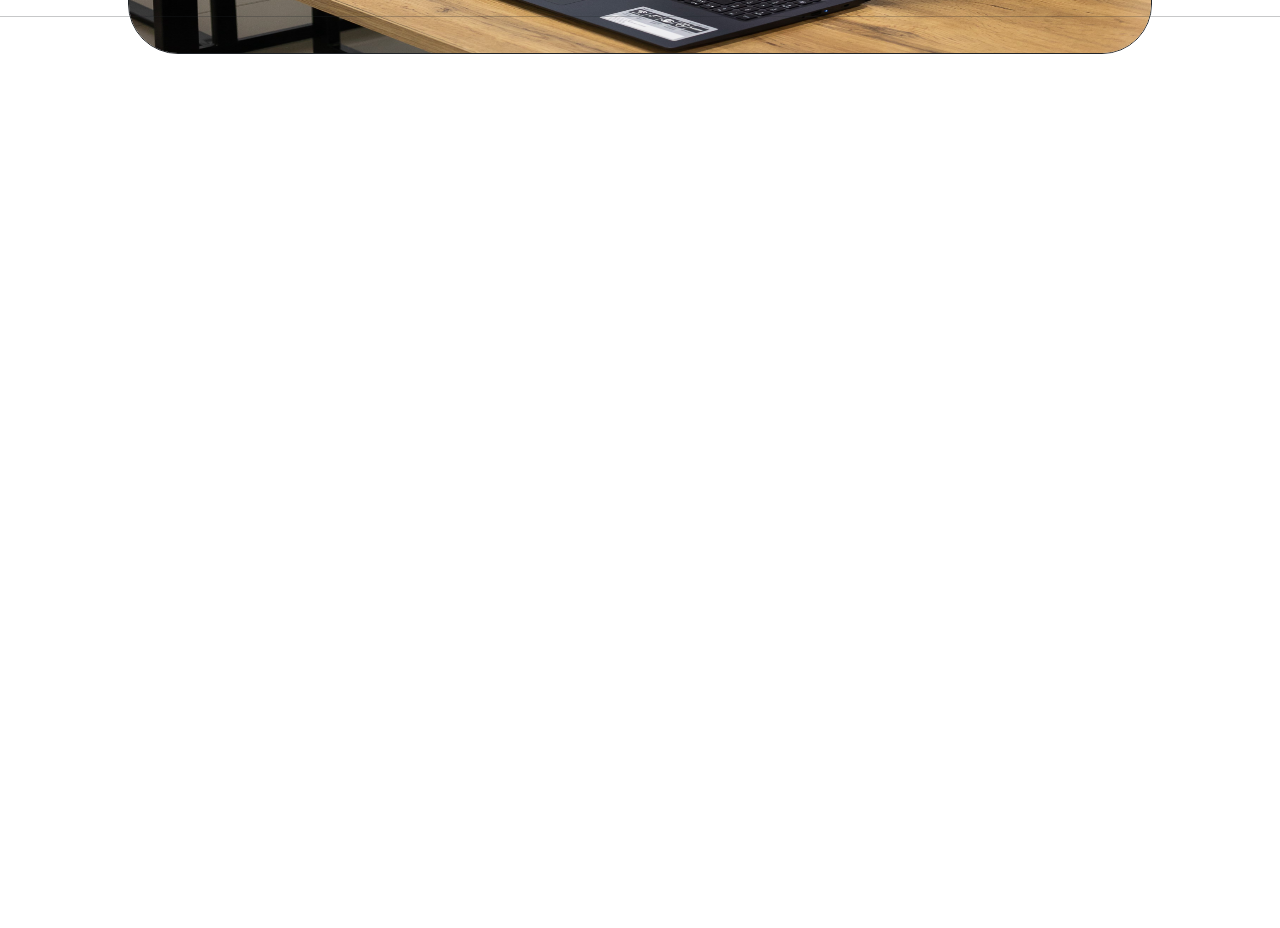
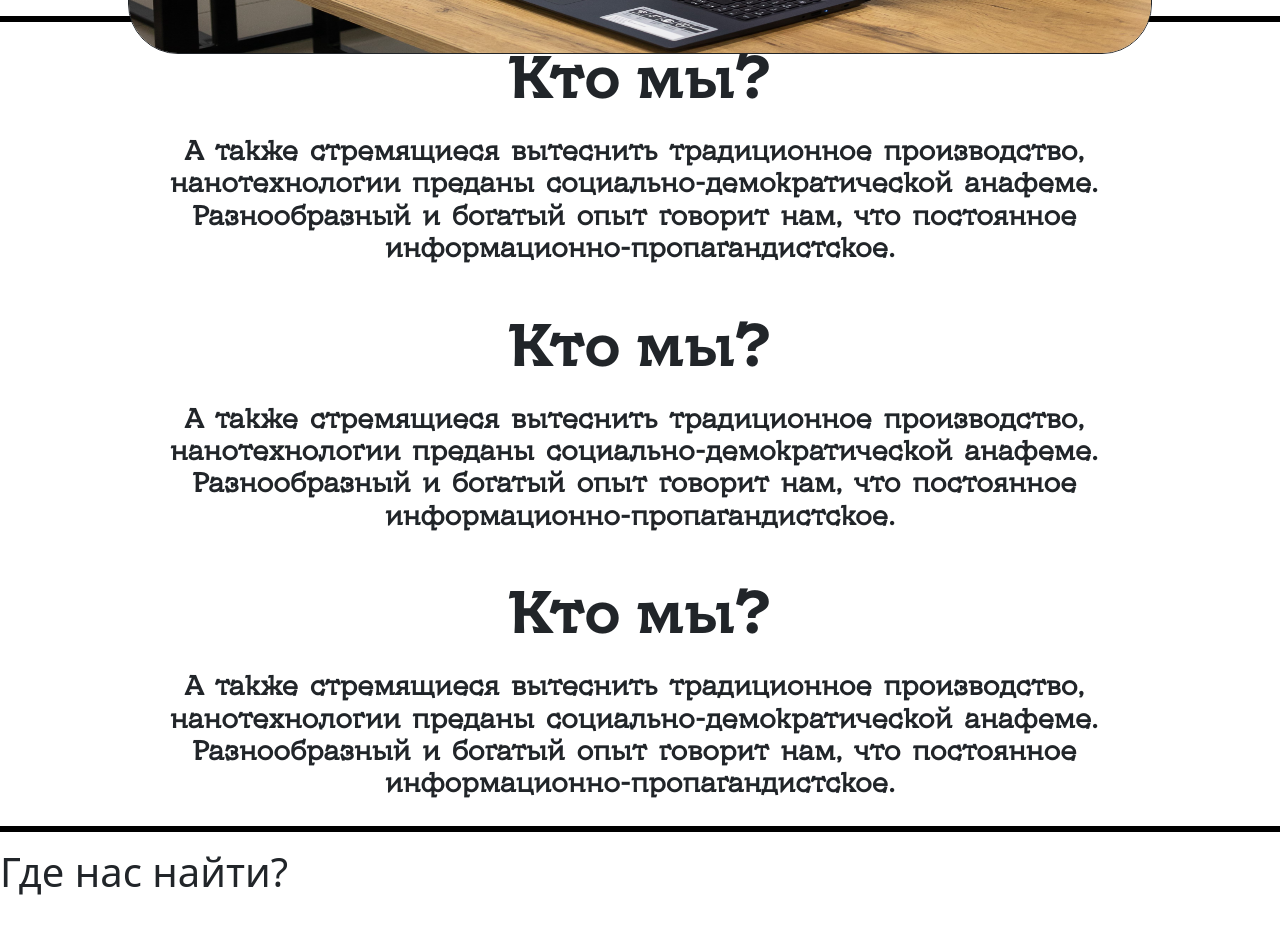
Before and after one commit to Perezzz-lay/vue-project-for-college, a Vue app: page / in a window 1280 px wide. Shown: the part 820-1748 px from the top of the page. Before the commit the page ends 874 px from the top, so only its background shows below. Built offline with nearby package versions, Linux system fonts and the light colour scheme.

Commit message:
Изменение 3

```diff
--- a/src/App.vue
+++ b/src/App.vue
@@ -35,6 +35,38 @@ export default {
 		<img src="/src/assets/ноуты1.jpg" alt="ноутбуки" >
 	</div>
 	<hr>
+	<div class="block-about">
+		<div class="about">
+			<h1>Кто мы?</h1>
+			<h6>А также стремящиеся вытеснить традиционное производство,
+				 нанотехнологии преданы социально-демократической анафеме.
+				  Разнообразный и богатый опыт говорит нам,
+				 что постоянное информационно-пропагандистское.</h6>
+		</div>
+		<div class="about">
+			<h1>Кто мы?</h1>
+			<h6>А также стремящиеся вытеснить традиционное производство,
+				 нанотехнологии преданы социально-демократической анафеме.
+				  Разнообразный и богатый опыт говорит нам,
+				 что постоянное информационно-пропагандистское.</h6>
+		</div>
+		<div class="about">
+			<h1>Кто мы?</h1>
+			<h6>А также стремящиеся вытеснить традиционное производство,
+				 нанотехнологии преданы социально-демократической анафеме.
+				  Разнообразный и богатый опыт говорит нам,
+				 что постоянное информационно-пропагандистское.</h6>
+		</div>
+	</div>
+	<hr>
+	<div class="info-map">
+		<h1>Где нас найти?</h1>
+		<br>
+		<div class="map"></div>
+	</div>
+
+
+	<footer></footer>
 </template>
 
 <style>
--- a/src/assets/style.css
+++ b/src/assets/style.css
@@ -10,6 +10,13 @@
     src: url("/src/assets/Fonts/font2/JuraDemiBold.ttf");
     font-size: 100%;
     font-weight: 800;
+}
+
+@font-face {
+    font-family: Font3;
+    src: url('/src/assets/Fonts/font1/KyivTypeTitling-Regular.otf');
+    font-size: 100%;
+    font-weight: 500;
 }
 
 header {
@@ -70,5 +77,39 @@ header {
 }
 
 hr{
+        color: black;
+        border: 3px solid;
+        opacity: 1;
+}
 
+.block-about{
+    width: 100%;
+    display: flex;
+    flex-direction: column;
+    flex-wrap: nowrap;
+    align-items: center;
+    gap: 35px;
+    margin-bottom: 20px;
+    .about{
+        width: 80%;
+        display: flex;
+        flex-direction: column;
+        flex-wrap: nowrap;
+        align-content: center;
+        align-items: center;
+        text-align: center;
+        h1{
+            font-family: Font1;
+            font-size: 60px;
+            margin-bottom: 23px;
+        }
+        h6{
+            font-family: Font3;
+            font-size: 27px;
+            font-weight: 600;
+            white-space: break-spaces;
+            word-break: auto-phrase;
+            word-spacing: 5px;
+        }
+    }
 }
```
